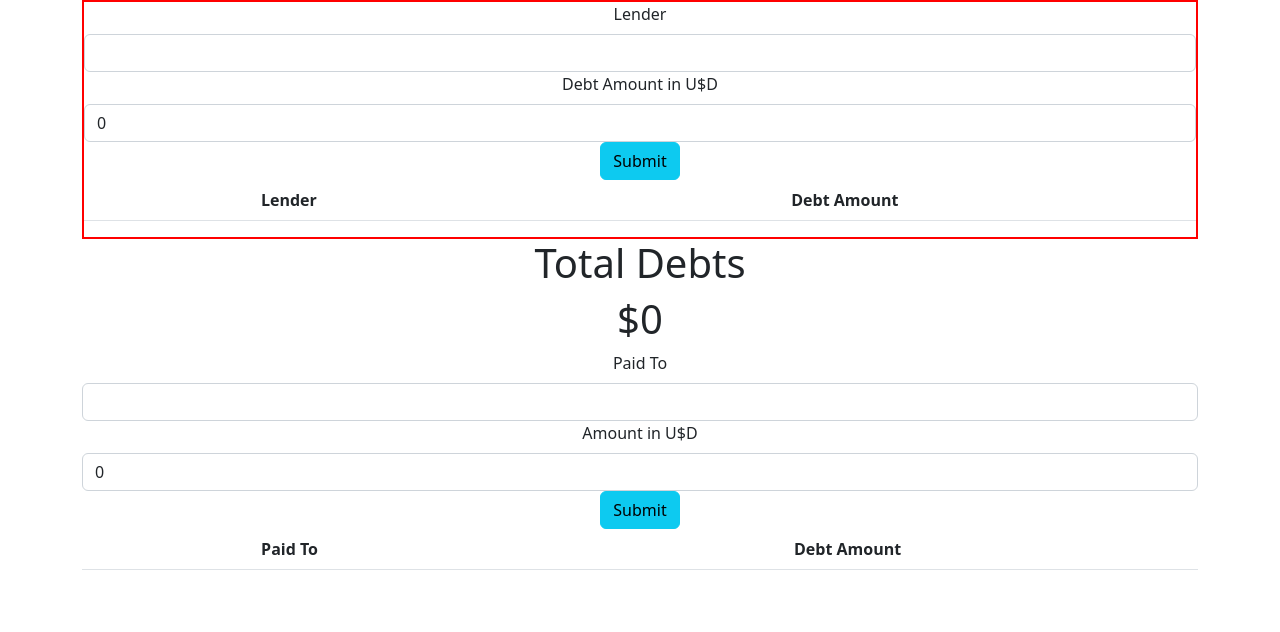
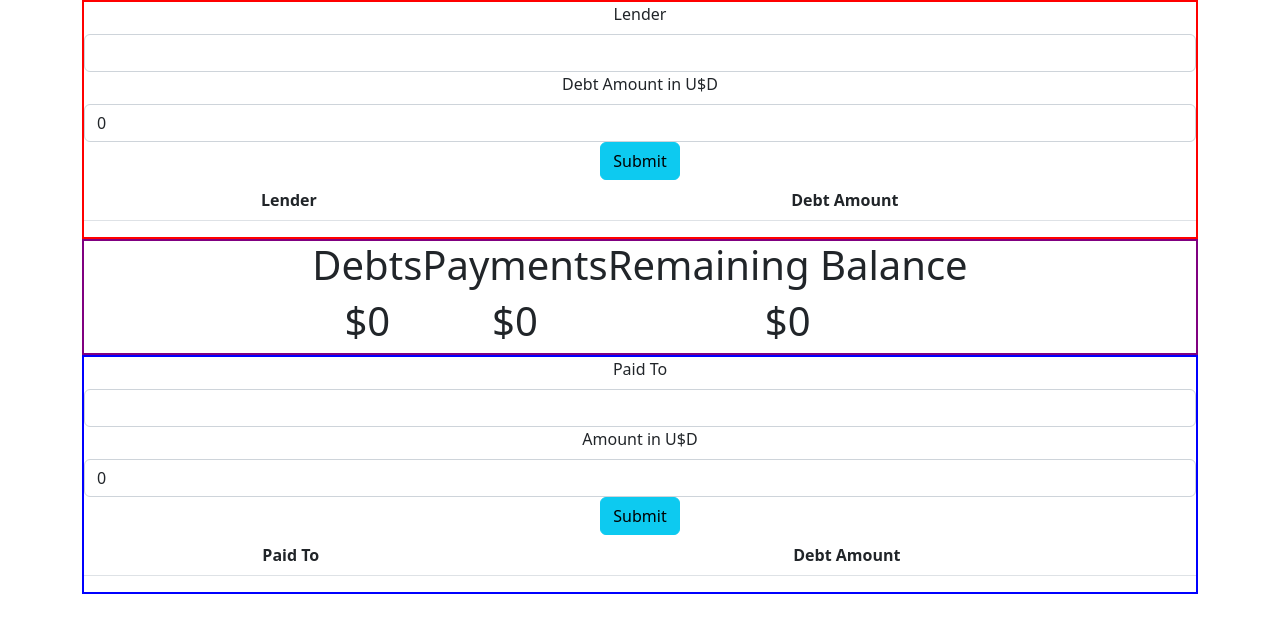
Before and after one commit to CodeCrew-CodeSchool/debt-tracker, a React (Create React App) app: page / in a window 1280 px wide. Shown: the top 632 px of the page. Built offline with nearby package versions, Linux system fonts and the light colour scheme.

Commit message:
payments in progress
still broken. re-composing debtInput component

```diff
--- a/src/App.js
+++ b/src/App.js
@@ -1,4 +1,4 @@
-import logo from './logo.svg';
+// import logo from './logo.svg';
 import './App.css';
 import DebtInput from './DebtInput';
 import DebtTotal from './DebtTotal';
@@ -7,22 +7,37 @@ import Container from 'react-bootstrap/Container';
 import 'bootstrap/dist/css/bootstrap.min.css';
 import { useState } from 'react';
 
-const style = {
+const redStyle = {
   border: '2px solid red'
+}
+const blueStyle = {
+  border: '2px solid blue'
+}
+const purpleStyle = {
+  border: '2px solid purple',
+  display: 'flex',
+  justifyContent: 'center'
 }
 function App() {
   const [debtTotal, setDebtTotal] = useState(0);
+  const [paidTotal, setPaidTotal] = useState(0)
+  // const [debts, setDebts] = useState([]);
+  // const [payments, setPayments] = useState([]);
 
   return (
     <div className="App">
         <Container>
           {/*debt input -> input and submit button
           list - show debt items -> name $amount*/}
-          <DebtInput isDebt={true} nameLabel={'Lender'} amountLabel={'Debt Amount in U$D'} style={style} total={debtTotal} setTotal={setDebtTotal}/>
+          <DebtInput isDebt={true} nameLabel={'Lender'} amountLabel={'Debt Amount in U$D'}
+            style={redStyle}
+            debtTotal={debtTotal} setDebtTotal={setDebtTotal}
+            paidTotal={paidTotal} setPaidTotal={setPaidTotal}/>
           {/* counter - sum up debt -> total field */ }
-          <DebtTotal style={style} total={debtTotal}/>
+          <DebtTotal style={purpleStyle}
+                    debtTotal={debtTotal} paidTotal={paidTotal} />
           {/*payment tracker -> input and submit button */}
-          <Payments style={style} total={debtTotal} setTotal={setDebtTotal}/>
+          <Payments style={blueStyle} total={paidTotal} setTotal={setPaidTotal}/>
         </Container>
     </div>
   );
--- a/src/DebtInput.js
+++ b/src/DebtInput.js
@@ -25,20 +25,29 @@ export default function (props) {
     }
     const submitDebts = () => {
         if (amountText > 0) {
+            let tableArr = debts;
             let newDebts = debts;
-            let dollars = parseInt(amountText)
+            let dollars = parseInt(amountText);
+
             if (!isDebt) {
-                dollars *= -1
+                dollars *= -1;
             }
             console.log(dollars)
 
-            newDebts.push({'lender': lenderText, 'amount': dollars});
-            console.log(newDebts);
+            tableArr.push({'lender': lenderText, 'amount': dollars});
+            // newDebts.push({'lender': lenderText, 'amount': amountText});
+
+            let formTotal = newDebts.map(x => parseInt(x.amount)).reduce((acc, cur) => acc + cur);
+            if (!isDebt) {
+                formTotal *= -1
+               //
+            }
+            console.log(props.debtTotal + ' ' + formTotal);
             setDebts(newDebts);
             setLenderText('');
-            setAmountText(0)
+            setAmountText(0);
 
-            props.setTotal(newDebts.map(x => parseInt(x.amount)).reduce((acc, cur) => acc + cur));
+            props.setDebtTotal(formTotal);
         }
         //console.log(debts)
     }
--- a/src/DebtTotal.js
+++ b/src/DebtTotal.js
@@ -1,6 +1,16 @@
 export default function (props) {
-    return(<>
-        <h1>Total Debts</h1>
-        <h1>${props.total}</h1>
-    </>)
+    return(<div style={props.style}>
+        <div>
+            <h1>Debts</h1>
+            <h1>${props.debtTotal}</h1>
+        </div>
+        <div>
+            <h1>Payments</h1>
+            <h1>${props.paidTotal}</h1>
+        </div>
+        <div>
+            <h1>Remaining Balance</h1>
+            <h1>${props.debtTotal - props.paidTotal > 0 ? props.debtTotal - props.paidTotal: 0}</h1>
+        </div>
+    </div>)
 }
--- a/src/Payments.js
+++ b/src/Payments.js
@@ -6,10 +6,9 @@ import MoneyForm from './DebtInput'
 
 export default function (props) {
 
-
     return (
-        <>
+        <div style={props.style}>
         <MoneyForm isDebt={false} nameLabel={'Paid To'} amountLabel={'Amount in U$D'} setTotal={props.setTotal} />
-        </>
+        </div>
     )
 }
```
